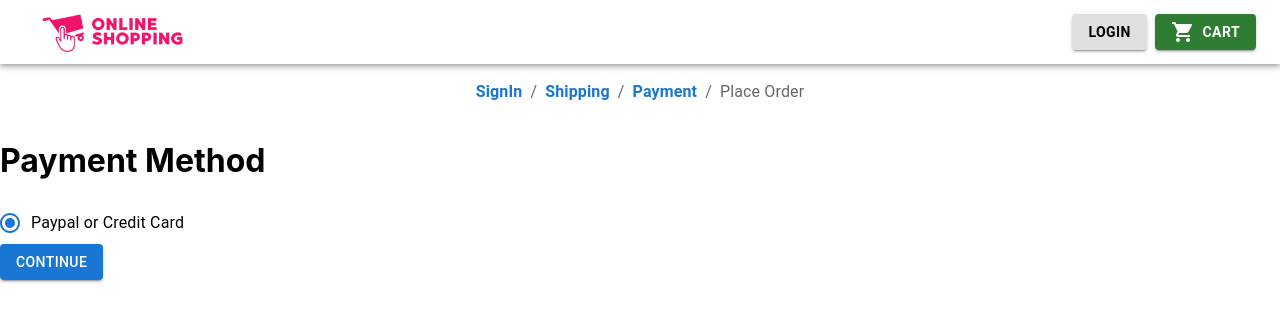
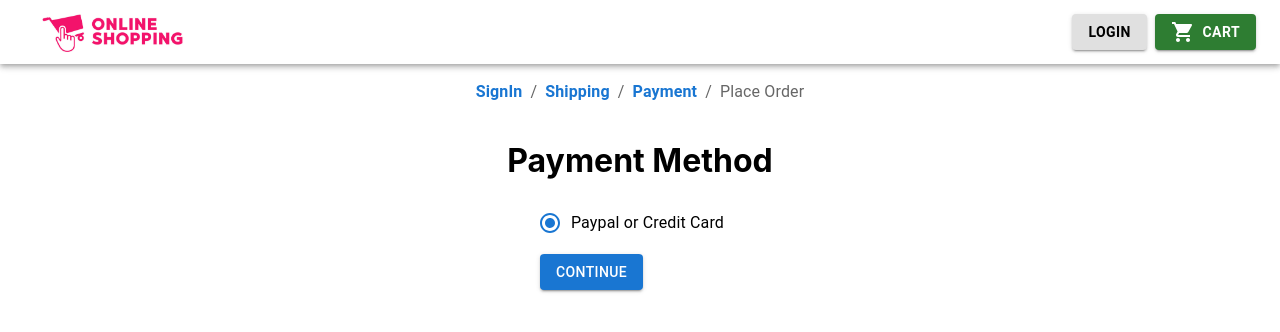
Before and after one commit to farooque-Git/online-shopping, a React (Create React App) app in the folder frontend/: page /shipping in a window 1280 px wide. Both pictures are taken after typing "Sample", "Sample", "Sample", "Sample" into the empty fields and a click on the button "CONTINUE". Shown: the top 332 px of the page. Built offline with nearby package versions, Linux system fonts and the light colour scheme.

Commit message:
updatedCode

```diff
--- a/frontend/src/component/screen/PaymentScreen.jsx
+++ b/frontend/src/component/screen/PaymentScreen.jsx
@@ -1,5 +1,11 @@
 import React, { useState } from "react";
-import { FormControlLabel, Radio, RadioGroup, Button } from "@mui/material";
+import {
+  FormControlLabel,
+  Radio,
+  RadioGroup,
+  Button,
+  Container,
+} from "@mui/material";
 import { useDispatch, useSelector } from "react-redux";
 import { savePaymentMethod } from "../../actions/cartAction";
 import CheckoutStep from "../../component/shared/CheckoutStep";
@@ -21,7 +27,10 @@ const PaymentScreen = () => {
   };
 
   return (
-    <>
+    <Container
+      maxWidth="sm"
+      sx={{ display: "flex", flexDirection: "column", alignItems: "center" }}
+    >
       <CheckoutStep step1 step2 step3 />
       <h1>Payment Method</h1>
       <form onSubmit={submitHandler}>
@@ -37,11 +46,16 @@ const PaymentScreen = () => {
             label="Paypal or Credit Card"
           />
         </RadioGroup>
-        <Button type="submit" variant="contained" color="primary">
+        <Button
+          type="submit"
+          variant="contained"
+          color="primary"
+          sx={{ marginTop: "10px" }}
+        >
           Continue
         </Button>
       </form>
-    </>
+    </Container>
   );
 };
 
--- a/frontend/src/component/screen/PlaceOrderScreen.jsx
+++ b/frontend/src/component/screen/PlaceOrderScreen.jsx
@@ -80,7 +80,9 @@ const PlaceOrderScreen = () => {
         <Grid item md={8}>
           <List>
             <ListItem>
-              <Typography variant="h6">Shipping</Typography>
+              <Typography variant="h6" sx={{ marginRight: "10px" }}>
+                Shipping
+              </Typography>
               <Typography>
                 <strong>Address:</strong> {cart.shippingAddress.address},{" "}
                 {cart.shippingAddress.city}, {cart.shippingAddress.postalcode},{" "}
@@ -89,7 +91,9 @@ const PlaceOrderScreen = () => {
             </ListItem>
             <Divider />
             <ListItem>
-              <Typography variant="h6">Payment Method</Typography>
+              <Typography variant="h6" sx={{ marginRight: "10px" }}>
+                Payment
+              </Typography>
               <Typography>
                 <strong>Method:</strong> {cart.paymentMethod}
               </Typography>
--- a/frontend/src/component/screen/ShippingScreen.jsx
+++ b/frontend/src/component/screen/ShippingScreen.jsx
@@ -86,7 +86,12 @@ const ShippingScreen = () => {
               />
             </Grid>
           </Grid>
-          <Button type="submit" variant="contained" color="primary">
+          <Button
+            type="submit"
+            variant="contained"
+            color="primary"
+            sx={{ marginTop: "15px" }}
+          >
             Continue
           </Button>
         </form>
```
